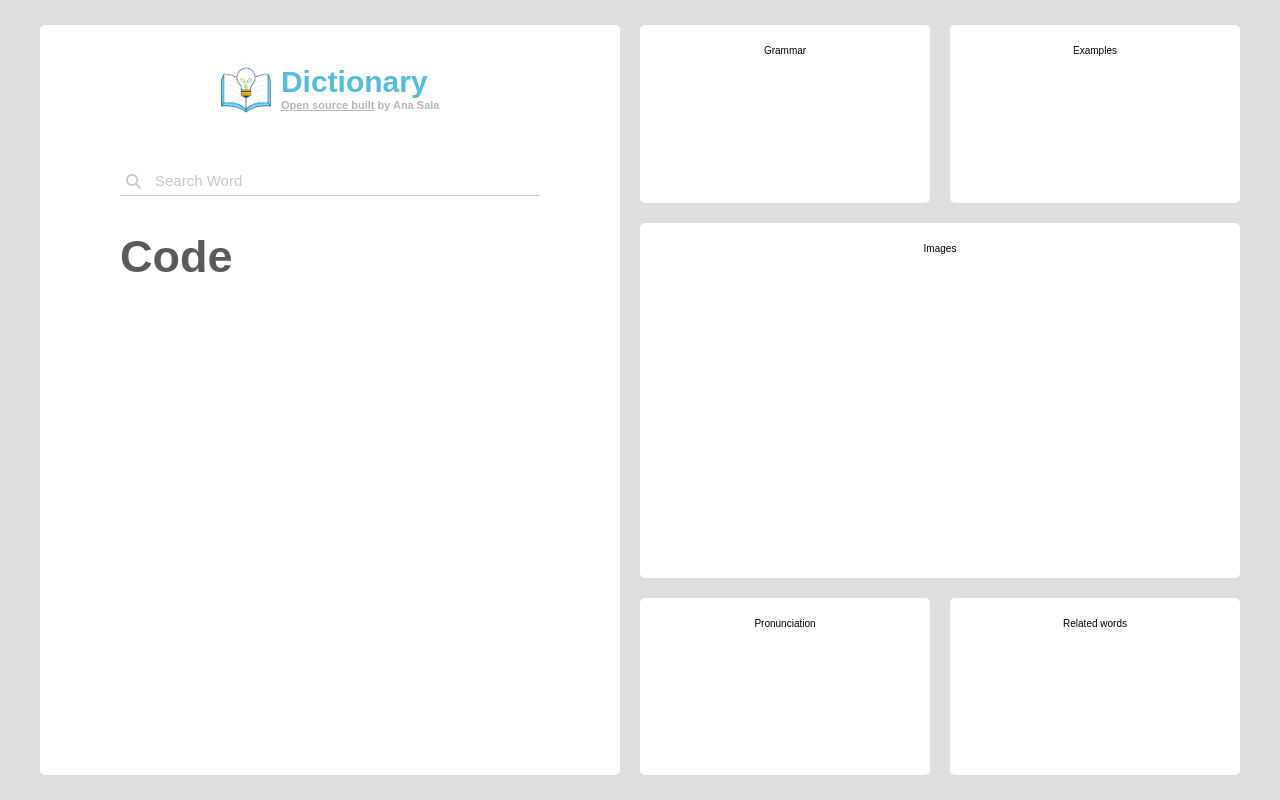
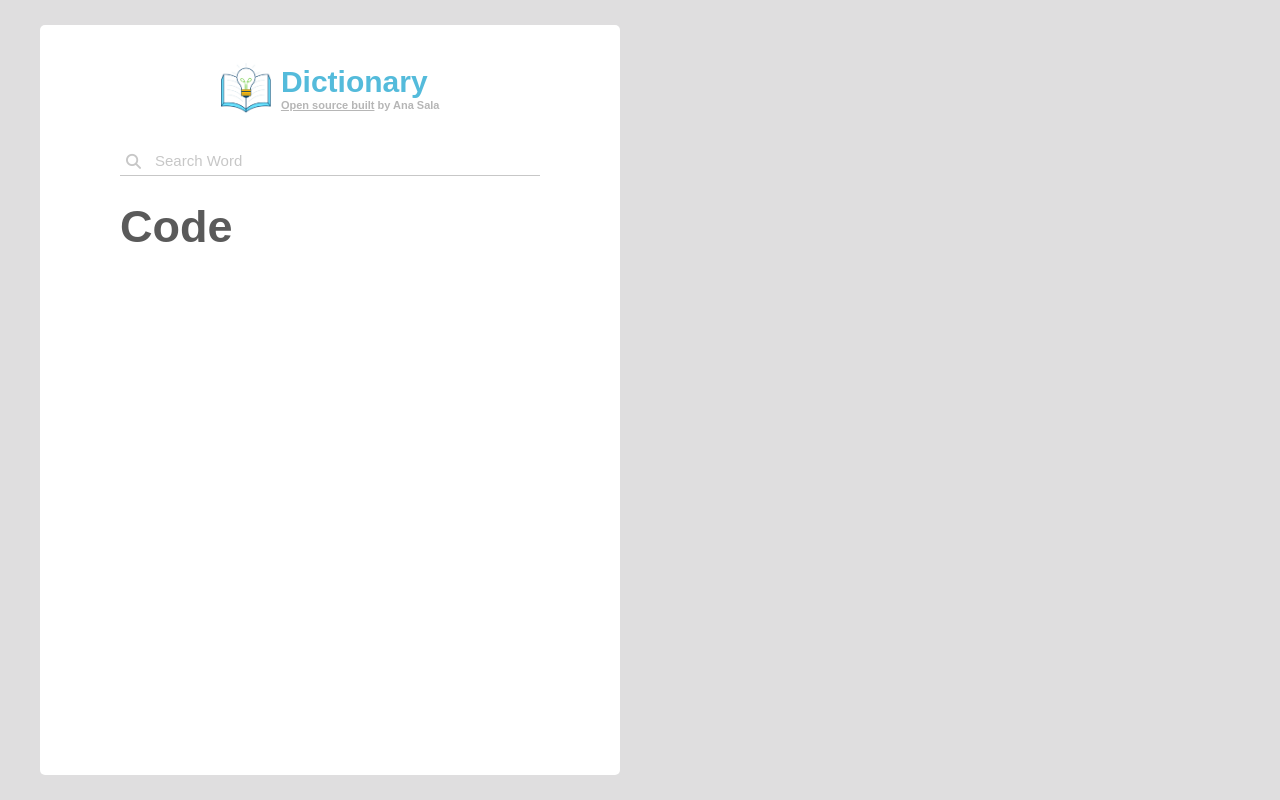
Before and after one commit to AGSS18/dictionary-react, a React (Create React App) app: page / in a window 1280 px wide. Built offline with nearby package versions, Linux system fonts and the light colour scheme; no server answers.

Commit message:
Styling Search component

```diff
--- a/src/App.css
+++ /dev/null
@@ -1,10 +0,0 @@
-.App {
-  position: relative;
-  height: 100vh;
-  display: grid;
-  grid-template-columns: 2fr 1fr 1fr;
-  grid-template-rows: 1fr 2fr 1fr;
-  column-gap: 2rem;
-  row-gap: 2rem;
-  padding: 2.5rem 0;
-}
--- a/src/App.js
+++ b/src/App.js
@@ -1,29 +1,9 @@
-import './App.css';
 import './index.css';
-import CardLarge from './components/ui/CardLarge';
-import CardSmall from './components/ui/CardSmall';
 import Search from './components/Search';
 
 function App() {
   return (
-    <div className="App container">
       <Search defaultWord="code"/>
-      <CardSmall>
-        Grammar
-      </CardSmall>
-      <CardSmall>
-        Examples
-      </CardSmall>
-      <CardLarge>
-        Images
-      </CardLarge>
-      <CardSmall>
-        Pronunciation
-      </CardSmall>
-      <CardSmall>
-        Related words
-      </CardSmall>
-    </div>
   );
 }
 
--- a/src/components/Logo.module.css
+++ b/src/components/Logo.module.css
@@ -3,7 +3,7 @@
   align-items: center;
   justify-content: center;
   width: 100%;
-  margin-bottom: 4rem;
+  margin-bottom: 2rem;
 }
 
 .image {
--- a/src/components/Meaning.js
+++ b/src/components/Meaning.js
@@ -4,7 +4,7 @@ function Meaning(props) {
     return(
         <p className={classes.p}>{props.id}- {props.meaning.definitions.map(function (definition, index){
             return definition.definition
-        })}</p>
+        })} <span style={{fontWeight: 700, textDecoration: "underline"}}>{props.meaning.partOfSpeech}</span></p>
     );
 }
 
--- a/src/components/Results.module.css
+++ b/src/components/Results.module.css
@@ -1,5 +1,5 @@
 .results {
-  margin-top: 7rem;
+  margin-top: 5rem;
 }
 
 .divH3 {
--- a/src/components/Search.js
+++ b/src/components/Search.js
@@ -3,10 +3,13 @@ import axios from 'axios';
 
 import SearchEngine from "./SearchEngine";
 import CardTall from "./ui/CardTall";
+import CardLarge from "./ui/CardLarge";
+import CardSmall from "./ui/CardSmall";
 
 import classes from './Search.module.css';
 import Logo from "./Logo";
 import Results from "./Results";
+import Layout from "./layouts/Layout";
 
 function Search(props) {
     const [word, setWord] = useState(props.defaultWord);
@@ -14,7 +17,7 @@ function Search(props) {
 
     function handleResponse(response) {
         setData(response.data);
-        console.log(response.data);
+        console.log(response.data[0]);
     }
 
     function handleSetWord(response) {
@@ -27,12 +30,29 @@ function Search(props) {
     }, [word]);
 
     return(
+        <Layout>
             <CardTall>
                 <Logo />
                 <SearchEngine handleSetWord={handleSetWord} />
                 <h2 className={classes.word}>{word}</h2>
                 <Results data={data}/>
             </CardTall>
+            {/* <CardSmall>
+                Grammar
+            </CardSmall>
+            <CardSmall>
+                Examples
+            </CardSmall>
+            <CardLarge>
+                Images
+            </CardLarge>
+            <CardSmall>
+                Pronunciation
+            </CardSmall>
+            <CardSmall>
+                Related words
+            </CardSmall> */}
+        </Layout>
     );
 }
 
--- a/src/components/Search.module.css
+++ b/src/components/Search.module.css
@@ -1,6 +1,6 @@
 .word {
   display: block;
-  margin-top: 3.5rem;
+  margin-top: 2.5rem;
   margin-bottom: 0;
   text-align: start;
   text-transform: capitalize;
--- a/src/components/layouts/Layout.js
+++ b/src/components/layouts/Layout.js
@@ -1,8 +1,9 @@
-import classes from './Layout.module.css';
+import './Layout.css';
+import '../../index.css';
 
 function Layout(props) {
     return(
-        <div className={classes.layout}>
+        <div className="Layout container">
             {props.children}
         </div>
     );
--- a/src/components/ui/Cards.module.css
+++ b/src/components/ui/Cards.module.css
@@ -2,6 +2,7 @@
   justify-content: flex-start;
   grid-column: 1 / 2;
   grid-row: 1 / 4;
+  overflow: auto;
 }
 
 .cardLarge {
```
Also changed, not shown: src/components/layouts/Layout.css (renamed from src/components/layouts/Layout.module.css). Lines whose indentation alone changed are shown as unchanged.
